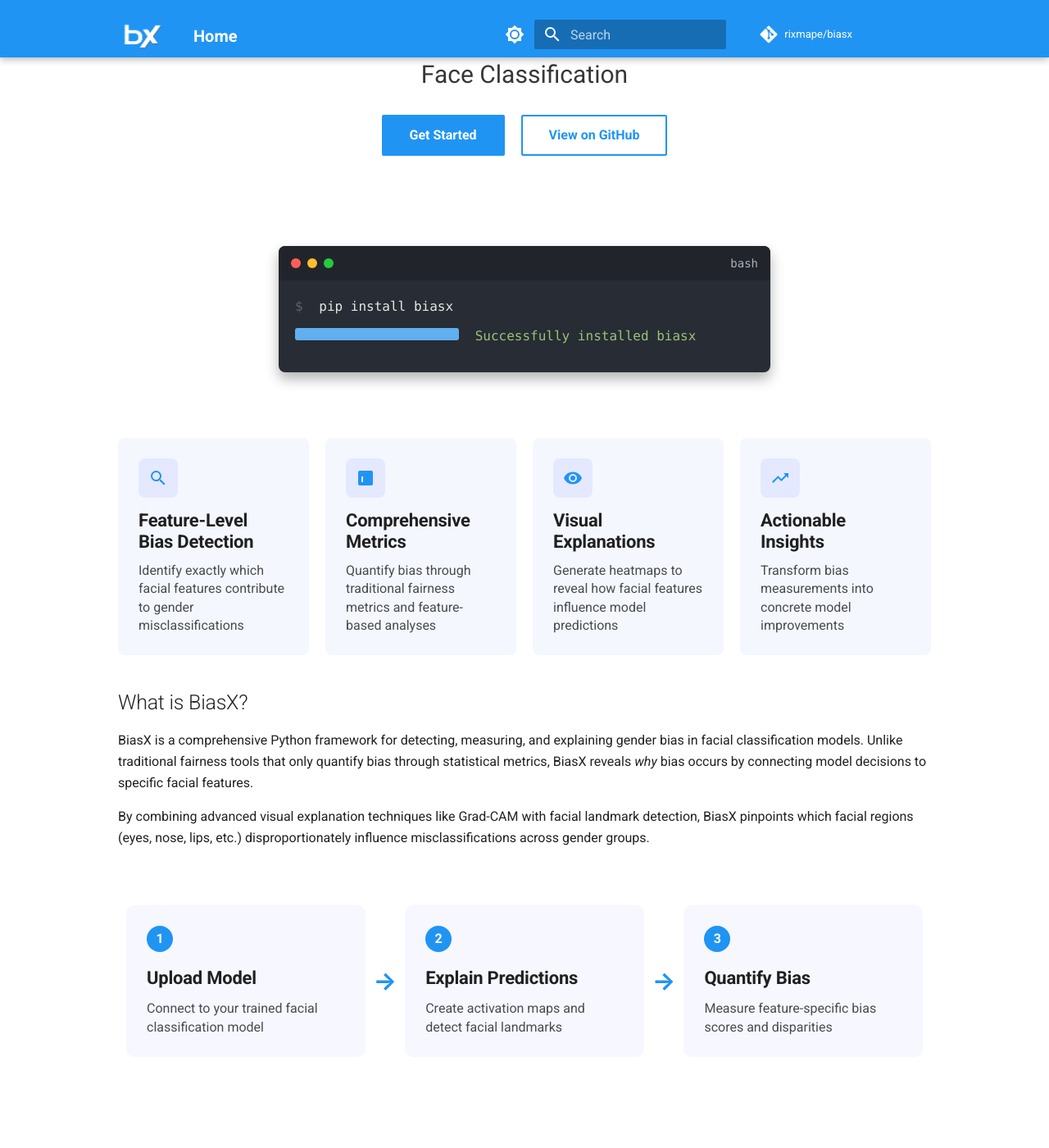
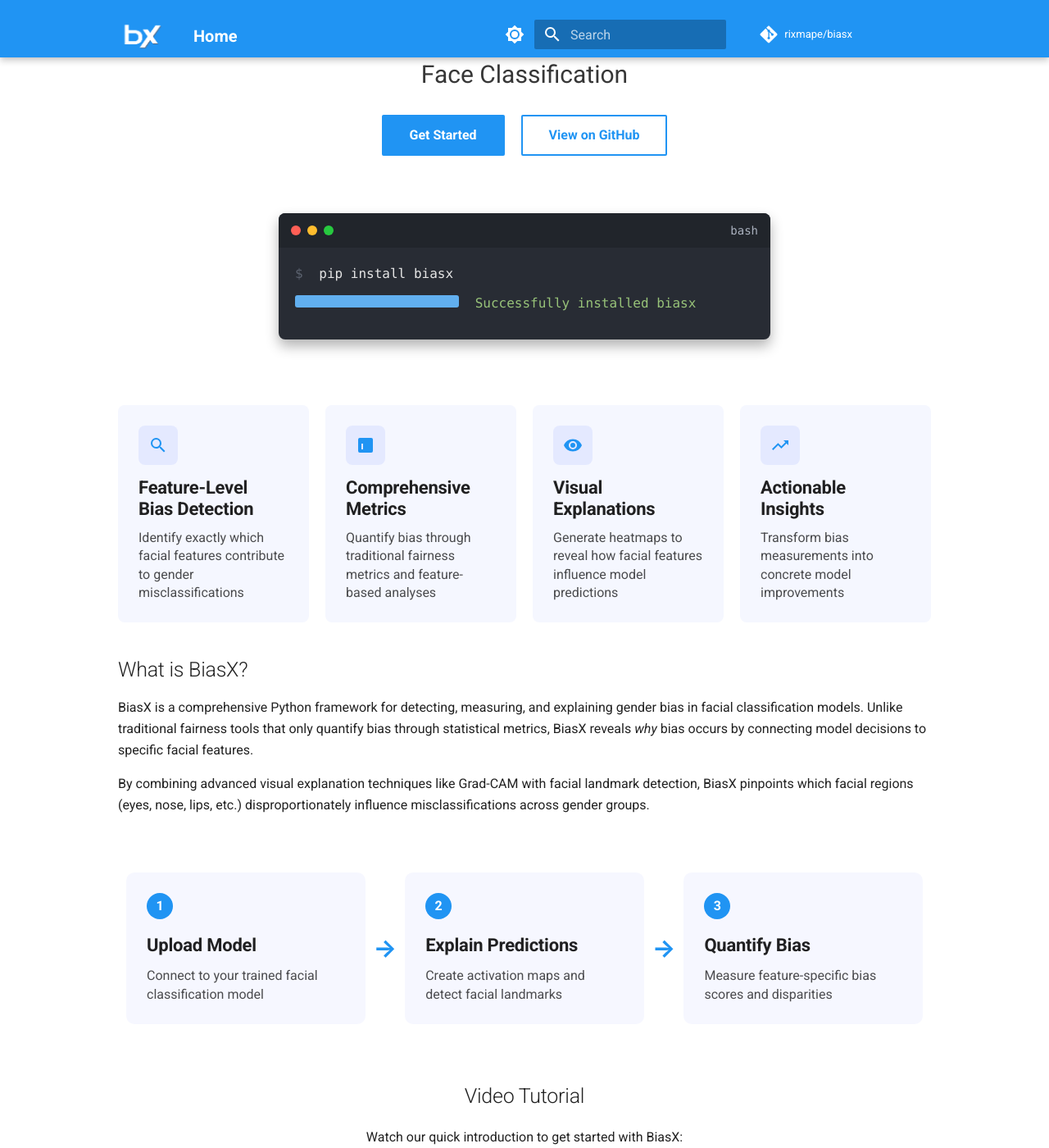
Before and after one commit to rixmape/biasx, an MkDocs documentation site: the page built from docs/index.md, in a window 1280 px wide and 1400 px high, scrolled down 253 px. Shown: the whole window at 82% size. Built offline with MkDocs 1.6.1 and Material for MkDocs 9.7.7, drawn with Linux system fonts in a browser that asks for light colours; comment, search, counter and statistics services are not loaded.

Commit message:
Update to adjust margins

```diff
--- a/docs/stylesheets/extra.css
+++ b/docs/stylesheets/extra.css
@@ -93,7 +93,7 @@
 .terminal-demo {
   width: 100%;
   max-width: 600px;
-  margin: 4rem auto;
+  margin: 2rem auto 4rem;
   border-radius: 8px;
   overflow: hidden;
   box-shadow: 0 8px 16px rgba(0, 0, 0, 0.3);
@@ -531,7 +531,7 @@
 
 /* Video tutorial section */
 .video-tutorial-section {
-  padding: 3rem 1rem;
+  /* padding: 3rem 1rem; */
   text-align: center;
   margin: 2rem 0;
 }
```
Also changed, not shown: docs/index.md (line endings or trailing spaces).
